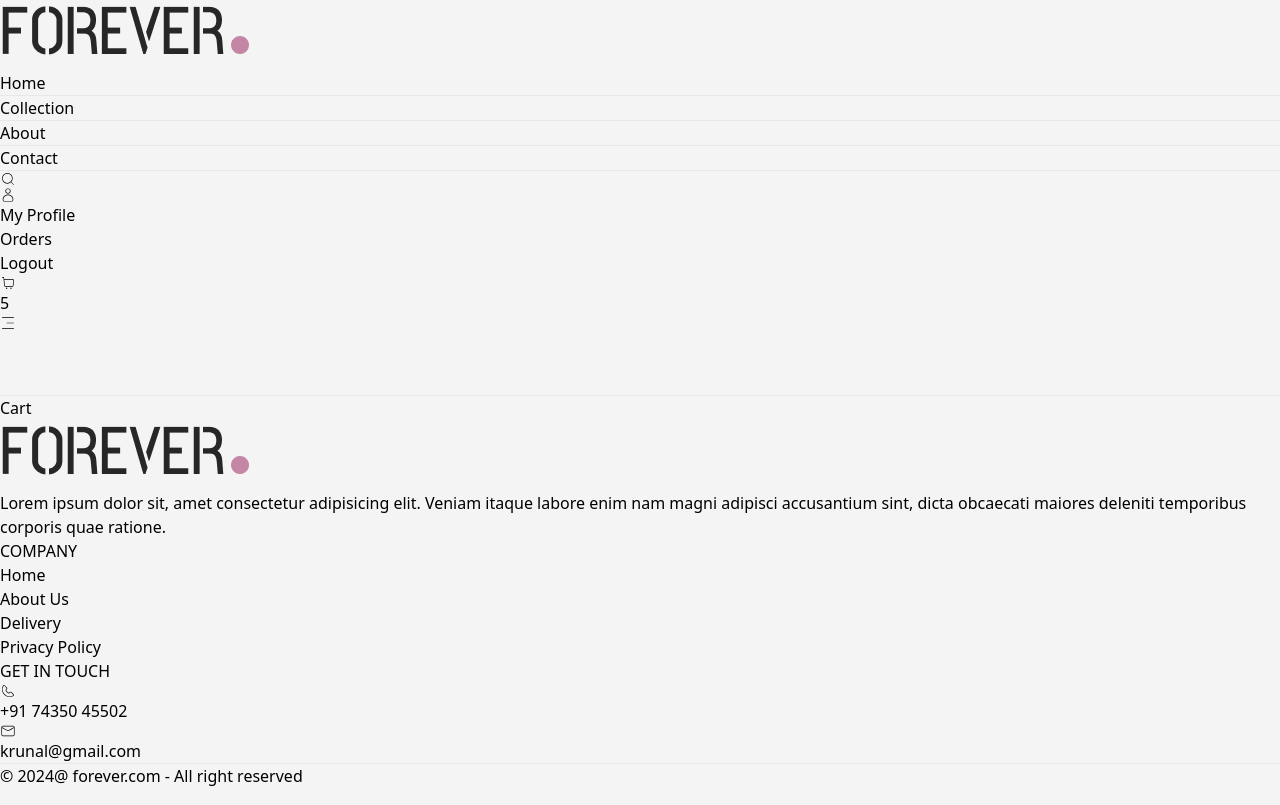
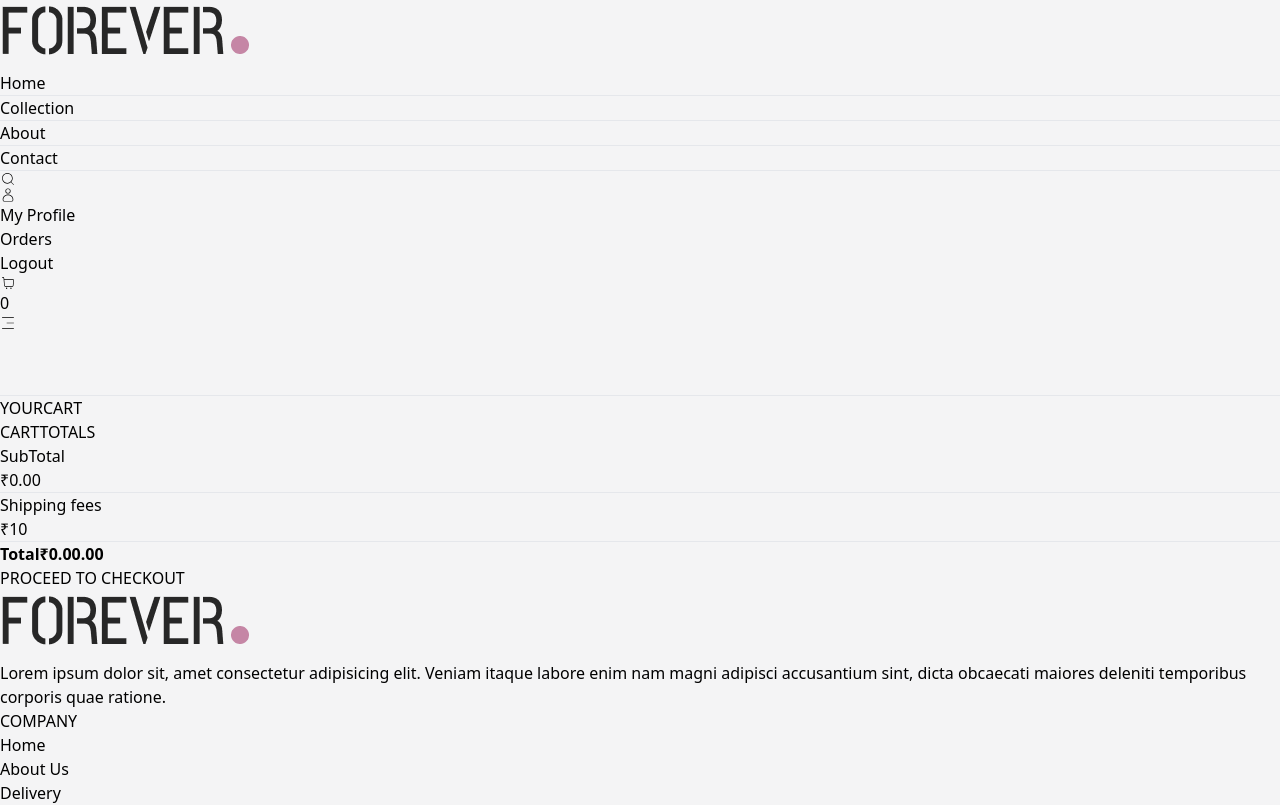
Before and after one commit to krunal-ar-panhal/Eco-front, a React (Vite) app: page /cart in a window 1280 px wide. Shown: the top 805 px of the page. Built offline with nearby package versions, Linux system fonts and the light colour scheme.

Commit message:
create cart page add quantity delete and add funcation using redux toolkit and also change navbar cart count dynamically

```diff
--- a/package.json
+++ b/package.json
@@ -14,6 +14,7 @@
     "framer-motion": "^11.9.0",
     "react": "^18.3.1",
     "react-dom": "^18.3.1",
+    "react-hot-toast": "^2.4.1",
     "react-icons": "^5.3.0",
     "react-redux": "^9.1.2",
     "react-router-dom": "^6.26.2",
--- a/src/App.jsx
+++ b/src/App.jsx
@@ -13,11 +13,13 @@ import Product from "./Pages/Product";
 import Navbar from "./Components/Navbar";
 import Footer from "./Components/Footer";
 import Searchbox from "./Components/Searchbox";
+import {Toaster} from 'react-hot-toast'
 
 const App = () => {
   return (
     <BrowserRouter>
       <div className="px-4 sm:px-[5vw] md:px-[7vw] lg:px-[9vw]">
+      <Toaster position="bottom-right" />
         <Navbar/>
         <Searchbox/>
         <Routes>
--- /dev/null
+++ b/src/Components/CartTotal.jsx
@@ -0,0 +1,48 @@
+import React from "react";
+import { useSelector } from "react-redux";
+import { getCartTotalPrice } from "../Redux/Shop/ShopSlice";
+import Title from "./Title";
+
+const CartTotal = () => {
+  const totalPrice = useSelector(getCartTotalPrice);
+  const { currency, delievery_fee } = useSelector((state) => state.shop);
+
+  const finalTotal = totalPrice + delievery_fee;
+
+  const isEmptyCart = totalPrice === 0;
+
+  return (
+    <div className="w-auto">
+      <div className="text-2xl">
+        <Title text1={"CART"} text2={"TOTALS"} />
+      </div>
+      <div className="flex flex-col gap-2 mt-2 text-sm">
+        <div className="flex justify-between">
+          <p>SubTotal</p>
+          <p>
+            {currency}
+            {totalPrice}.00
+          </p>
+        </div>
+        <hr />
+        <div className="flex justify-between">
+          <p>Shipping fees</p>
+          <p>
+            {currency}
+            {delievery_fee}
+          </p>
+        </div>
+        <hr />
+        <div className="flex justify-between">
+          <b>Total</b>
+          <b>
+            {currency}
+            {isEmptyCart ? "0.00" : finalTotal}.00
+          </b>{" "}
+        </div>
+      </div>
+    </div>
+  );
+};
+
+export default CartTotal;
--- a/src/Components/Navbar.jsx
+++ b/src/Components/Navbar.jsx
@@ -3,10 +3,13 @@ import { Link, NavLink } from "react-router-dom";
 import { CiSearch, CiUser, CiShoppingCart, CiMenuFries } from "react-icons/ci";
 import { IoChevronBackOutline } from "react-icons/io5";
 import { useDispatch, useSelector } from "react-redux";
-import { setShowSearch } from "../Redux/Shop/ShopSlice";
+import { setShowSearch , getCartCount} from "../Redux/Shop/ShopSlice";
 
 const Navbar = () => {
   const [mobileMenu, setMobileMenu] = useState(false);
+
+  const cartCount = useSelector(getCartCount)
+  console.log("cart count",cartCount);
 
   const dispatch = useDispatch();
 
@@ -70,8 +73,9 @@ const Navbar = () => {
             <Link to="/cart" className="relative">
               <CiShoppingCart className="w-5 cursor-pointer font-bold" />
               <p className="absolute right-[-5px] w-4 bottom-[-5px] text-center leading-4 bg-black text-white aspect-square rounded-full text-[8px]">
-                5
-              </p>
+    {cartCount}
+</p>
+
             </Link>
           </div>
 
--- a/src/Components/ProductItem.jsx
+++ b/src/Components/ProductItem.jsx
@@ -4,7 +4,6 @@ import { Link } from 'react-router-dom'
 
 const ProductItem = ({id,image,price,name}) => {
 
-    console.log("product id",id);
 
 
     const { currency } = useSelector((state) => state.shop)
--- a/src/Pages/Cart.jsx
+++ b/src/Pages/Cart.jsx
@@ -1,9 +1,118 @@
-import React from 'react'
+import React, { useEffect, useState } from "react";
+import { useDispatch, useSelector } from "react-redux";
+import Title from "../Components/Title";
+import { updateQuantity } from "../Redux/Shop/ShopSlice";
+import CartTotal from "../Components/CartTotal";
+import Motion from "../Components/Motion";
+import { Link } from "react-router-dom";
 
 const Cart = () => {
+  const { Products, currency, cartItems } = useSelector(
+    (state) => state.shop
+  );
+  const dispatch = useDispatch();
+
+  const [cartData, setCartData] = useState([]);
+
+  useEffect(() => {
+    const tempData = [];
+
+    for (const items in cartItems) {
+      for (const item in cartItems[items]) {
+        if (cartItems[items][item] > 0) {
+          tempData.push({
+            id: parseInt(items),
+            size: item,
+            quantity: cartItems[items][item],
+          });
+        }
+      }
+    }
+    console.log("tempData", tempData);
+    setCartData(tempData);
+  }, [cartItems]);
+
   return (
-    <div>Cart</div>
-  )
-}
+    <Motion>
+    <div className="border-t pt-14">
+      <div className="text-2xl mb-3">
+        <Title text1={"YOUR"} text2={"CART"} />
+      </div>
+      <div>
+        {cartData.map((item, index) => {
+          const productData = Products.find(
+            (Product) => Product.id === item.id
+          );
+          if (!productData) {
+            return null;
+          }
+          return (
+            <div
+              key={index}
+              className="py-4 border-t border-b text-gray-700 grid grid-cols-[4fr_0.5fr_0.5fr] sm:grid-cols-[4fr_2fr_0.5fr] items-center gap-4"
+            >
+              <div className="flex items-center gap-6">
+                <img
+                  src={productData.image[0]}
+                  alt="product_image"
+                  className="w-16 sm:w-20"
+                />
+                <div>
+                  <p className="text-sm sm:text-lg font-medium">
+                    {productData.name}
+                  </p>
+                  <div className="flex items-center gap-5 mt-2">
+                    <p>
+                      {currency}
+                      {productData.price}
+                    </p>
+                    <p className="px-2 sm:px-3 sm:py-1 border bg-slate-300">
+                      {item.size}
+                    </p>
+                  </div>
+                </div>
+              </div>
+              <div>
+                <input
+                  type="number"
+                  min={1}
+                  defaultValue={item.quantity}
+                  className="border border-e-black    max-w-20 px-1 sm:px-2 py-1 "
+                />
+              </div>
+              <div>
+                <img
+                  onClick={() =>
+                    dispatch(
+                      updateQuantity({
+                        itemId: item.id,
+                        size: item.size,
+                        quantity: 0,
+                      })
+                    )
+                  }
+                  src="/assets/bin_icon.png"
+                  alt="bin"
+                  className="w-4 mr-4 sm:w-5 cursor-pointer"
+                />
+              </div>
+            </div>
+          );
+        })}
 
-export default Cart
+      </div>
+      <div className="flex flex-col justify-end mt-12">
+            <CartTotal />
+            <Link to='/place-order'>
+            <div className="bg-black w-auto active:opacity-75 text-white text-sm my-8 px-8 py-3 text-center cursor-pointer">
+              PROCEED TO CHECKOUT
+            </div>
+            </Link>
+          </div>
+
+    </div>
+    </Motion>
+  );
+};
+
+export default Cart;
--- a/src/Pages/PlaceOrder.jsx
+++ b/src/Pages/PlaceOrder.jsx
@@ -1,8 +1,11 @@
 import React from 'react'
+import Motion from '../Components/Motion'
 
 const PlaceOrder = () => {
   return (
-    <div>PlaceOrder</div>
+    <Motion>
+      <div>PlaceOrder</div>
+    </Motion>
   )
 }
 
--- a/src/Pages/Product.jsx
+++ b/src/Pages/Product.jsx
@@ -1,14 +1,18 @@
 import React, { useEffect, useState } from "react";
 import { useParams } from "react-router-dom";
-import { useSelector } from "react-redux";
+import { useDispatch, useSelector } from "react-redux";
 import Motion from "../Components/Motion";
 import RelatedProducts from "../Components/RelatedProducts";
+import { addToCart } from "../Redux/Shop/ShopSlice";
 
 const Product = () => {
   const { productId } = useParams();
-  console.log("particular product id page", productId);
   const { Products, currency } = useSelector((state) => state.shop);
-  const [productData, setProductData] = useState(null); // Change to null
+  const cartItems = useSelector((state) => state.shop.cartItems);
+  console.log("Current Cart Items:", cartItems);
+
+  const dispatch = useDispatch();
+  const [productData, setProductData] = useState(null);
   const [image, setImage] = useState("");
   const [size, setSize] = useState("");
 
@@ -17,8 +21,6 @@ const Product = () => {
       if (item.id === parseInt(productId)) {
         setProductData(item);
         setImage(item.image[0]);
-        console.log("product data:", item);
-        console.log("testing", item.image);
       }
     });
   };
@@ -89,9 +91,15 @@ const Product = () => {
                 ))}
               </div>
             </div>
-            <button className="bg-black text-white px-8 py-3 text-sm active:bg-gray-700">
+            <button
+              onClick={() => {
+                dispatch(addToCart({ itemId: productData.id, size }));
+              }}
+              className="bg-black text-white px-8 py-3 text-sm active:bg-gray-700"
+            >
               ADD TO CART
             </button>
+
             <hr className="mt-8 sm:w-4/5 bg-slate-500" />
             <div className="text-sm text-gray-500 mt-5 flex flex-col gap-1">
               <p>100% Original</p>
--- a/src/Redux/Shop/ShopSlice.js
+++ b/src/Redux/Shop/ShopSlice.js
@@ -1,28 +1,76 @@
-import { createSlice } from '@reduxjs/toolkit'
-import Product from '../../Data/ProductData.json'
-
+import {  createSlice } from "@reduxjs/toolkit";
+import Product from "../../Data/ProductData.json";
+import toast from "react-hot-toast";
 
 const initialState = {
-    Products: Product,
-    currency : "₹",
-    delievery_fee : 10,
-    search : "",
-    showSearch : false,
+  Products: Product,
+  currency: "₹",
+  delievery_fee: 10,
+  search: "",
+  showSearch: false,
+  cartItems: {},
+};
+
+const shopSlice = createSlice({
+  name: "shop",
+  initialState,
+  reducers: {
+    setSearch: (state, action) => {
+      state.search = action.payload;
+    },
+    setShowSearch: (state) => {
+      state.showSearch = !state.showSearch;
+    },
+    addToCart: (state, action) => {
+      const { itemId, size } = action.payload;
+
+      if (!size) {
+        toast.error("Please Select a Size");
+      }
+
+      if (!state.cartItems[itemId]) {
+        state.cartItems[itemId] = {};
+      }
+      if (!state.cartItems[itemId][size]) {
+        state.cartItems[itemId][size] = 1;
+      } else {
+        state.cartItems[itemId][size] += 1;
+      }
+    },
+    updateQuantity: (state, action) => {
+      const { itemId, size, quantity } = action.payload;
+      if (state.cartItems[itemId]) {
+        state.cartItems[itemId][size] = quantity;
+      }
+    },
+
+  },
+});
+
+export const getCartTotalPrice = (state) => {
+  let totalPrice = 0;
+  for (const itemId in state.shop.cartItems) {
+    const product = state.shop.Products.find((Product) => Product.id === parseInt(itemId));
+    if (product) {
+      for (const size in state.shop.cartItems[itemId]) {
+        const quantity = state.shop.cartItems[itemId][size];
+        totalPrice += product.price * quantity;
+      }
+    }
+  }
+  return totalPrice;
 };
 
 
-const shopSlice = createSlice({
-    name : "shop",
-    initialState ,
-    reducers : {
-        setSearch : (state , action) => {
-            state.search = action.payload;
-        },
-        setShowSearch : (state) => {
-            state.showSearch = !state.showSearch
-        }
+export const getCartCount = (state) => {
+  let totalCount = 0;
+  for (const item in state.shop.cartItems) {
+    for (const size in state.shop.cartItems[item]) {
+      totalCount += state.shop.cartItems[item][size];
     }
-})
+  }
+  return totalCount;
+};
 
-export const {setSearch,setShowSearch} = shopSlice.actions;
-export default shopSlice.reducer
+export const { setSearch, setShowSearch, addToCart,updateQuantity } = shopSlice.actions;
+export default shopSlice.reducer;
```
Also changed, not shown: 1 other file (tests, documents, lock files or other folders).
